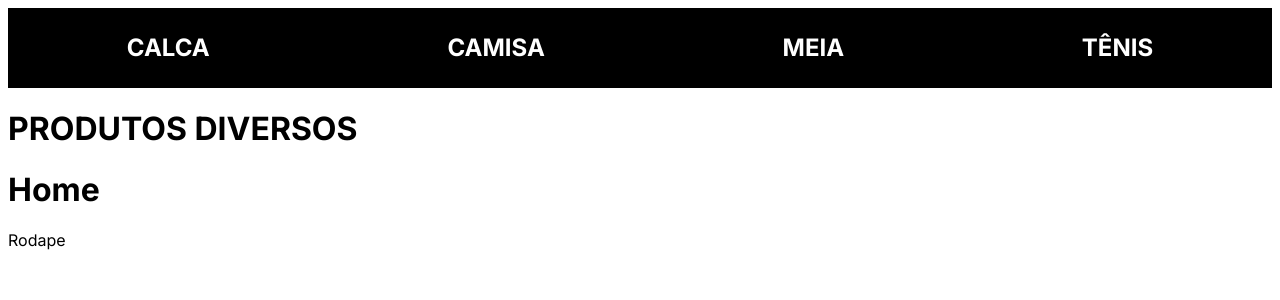
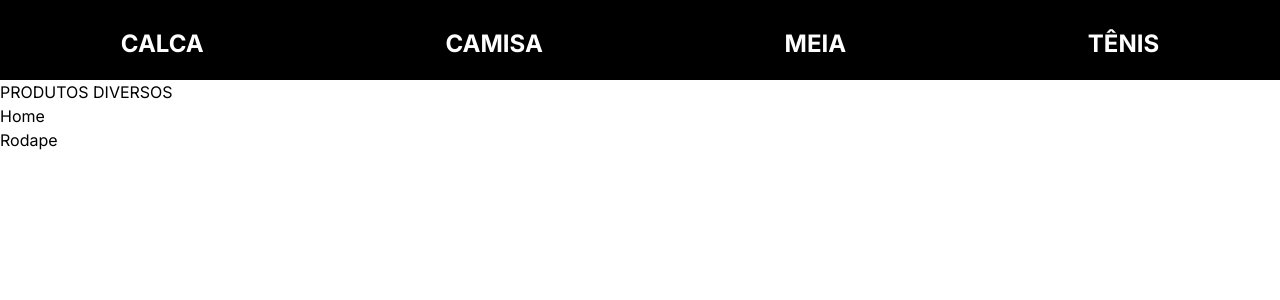
Before and after one commit to alecarlosjesus/loja-app-1tdss, a Next.js app: page / in a window 1280 px wide. Shown: the top 300 px of the page. Built offline with nearby package versions, Linux system fonts and the light colour scheme.

Commit message:
Basics de tailwind - Agrupamento de rotas

```diff
--- a/src/app/globals.css
+++ b/src/app/globals.css
@@ -1,3 +1,15 @@
-/* @tailwind base;
+@tailwind base;
 @tailwind components;
-@tailwind utilities; */
+@tailwind utilities;
+
+@layer components {
+  .btn {
+    @apply bg-blue-500 text-white font-bold py-2 px-4 rounded;
+  }
+
+    .btn-blue {
+        @apply bg-blue-500 text-white font-bold py-2 px-4 rounded;
+    }
+
+
+}
--- a/src/app/layout.jsx
+++ b/src/app/layout.jsx
@@ -1,11 +1,13 @@
+import "./globals.css";
 import { Inter } from 'next/font/google'
 import Cabecalho from '@/components/Cabecalho/Cabecalho'
 import Rodape from '@/components/Rodape/Rodape'
 
+
 const inter = Inter({ subsets: ['latin'] })
 
 export const metadata = {
-  title: 'Create Next App',
+  title: 'Entrega 4',
   description: 'Generated by create next app',
 }
 
--- /dev/null
+++ b/src/app/produtos/(mosfet)/[slug]/page.jsx
@@ -0,0 +1,9 @@
+
+export default function ProdutoSlug({params}) {
+  return (
+    <div>
+        <h1>Valor do parâmetro SLUG</h1>
+        <p>{params.slug}</p>
+    </div>
+  )
+}
--- /dev/null
+++ b/src/app/produtos/calca/layout.jsx
@@ -0,0 +1,10 @@
+
+
+export default function CalcaLayout({children}) {
+  return (
+    <div className="w-10/12 bg-red-500 m-auto rounded-b-lg">
+        <h1>PÁGINA DAS CALÇA</h1>
+        {children}
+    </div>
+  )
+}
--- a/src/app/produtos/calca/page.jsx
+++ b/src/app/produtos/calca/page.jsx
@@ -3,8 +3,7 @@ import Link from "next/link";
 
 export default function Calca(){
     return(
-        <div>
-            <h1>CALÇA</h1>
+
             <div>
                 <p>Lorem ipsum, dolor sit amet consectetur adipisicing elit. Sequi minus ullam in ut, excepturi vel. Reprehenderit optio hic rerum nihil doloribus. Quos ipsam expedita veritatis aspernatur quasi, magnam eius odit.</p>
                 <p><Link href="/">HOME</Link></p>
@@ -12,6 +11,5 @@ export default function Calca(){
                     <Image src="/img/clothes-615×640.png" alt="Calça" width={307} height={320}/>
                 </figure>
             </div>
-        </div>
     )
 }
--- /dev/null
+++ b/src/app/produtos/toca/[id]/page.jsx
@@ -0,0 +1,9 @@
+
+export default function Produto({params}) {
+  return (
+    <div>
+        <h1>Recebendo o parâmetro gerado pelo segmento id:</h1>
+        <h2>ID recebido : {params.id}</h2>
+    </div>
+  )
+}
--- /dev/null
+++ b/src/components/Cabecalho/Cabecalho.css
@@ -0,0 +1,22 @@
+header {
+  background-color: #000000;
+  height: 80px;
+}
+header nav {
+  display: flex;
+  justify-content: space-around;
+  align-items: center;
+}
+header nav a {
+  display: block;
+  text-decoration: none;
+  color: #fff;
+  font-weight: bold;
+  font-size: 1.5rem;
+  padding: 2% 0;
+  transition: ease-out 300ms;
+}
+header nav a:hover {
+  background-color: #fff;
+  color: #000000;
+}/*# sourceMappingURL=Cabecalho.css.map */
```
Also changed, not shown: 1 other file (tests, documents, lock files or other folders).
